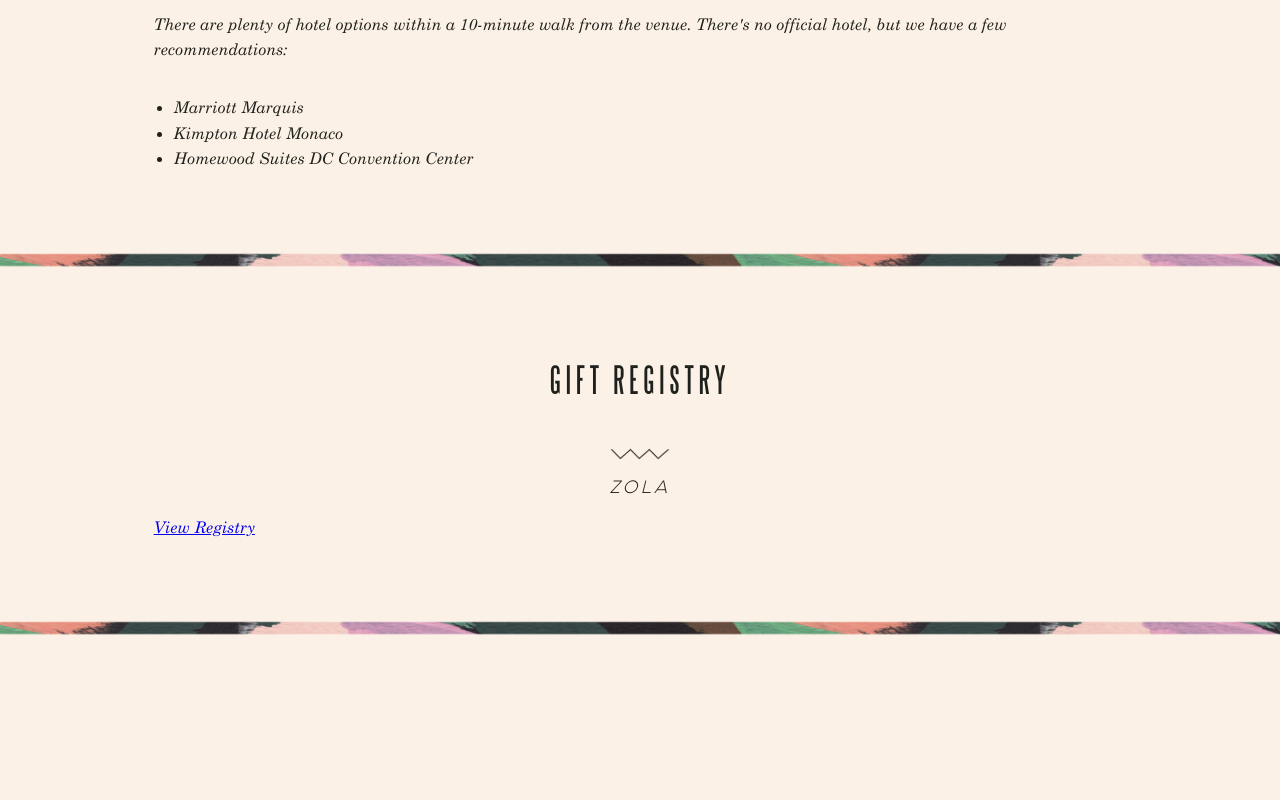
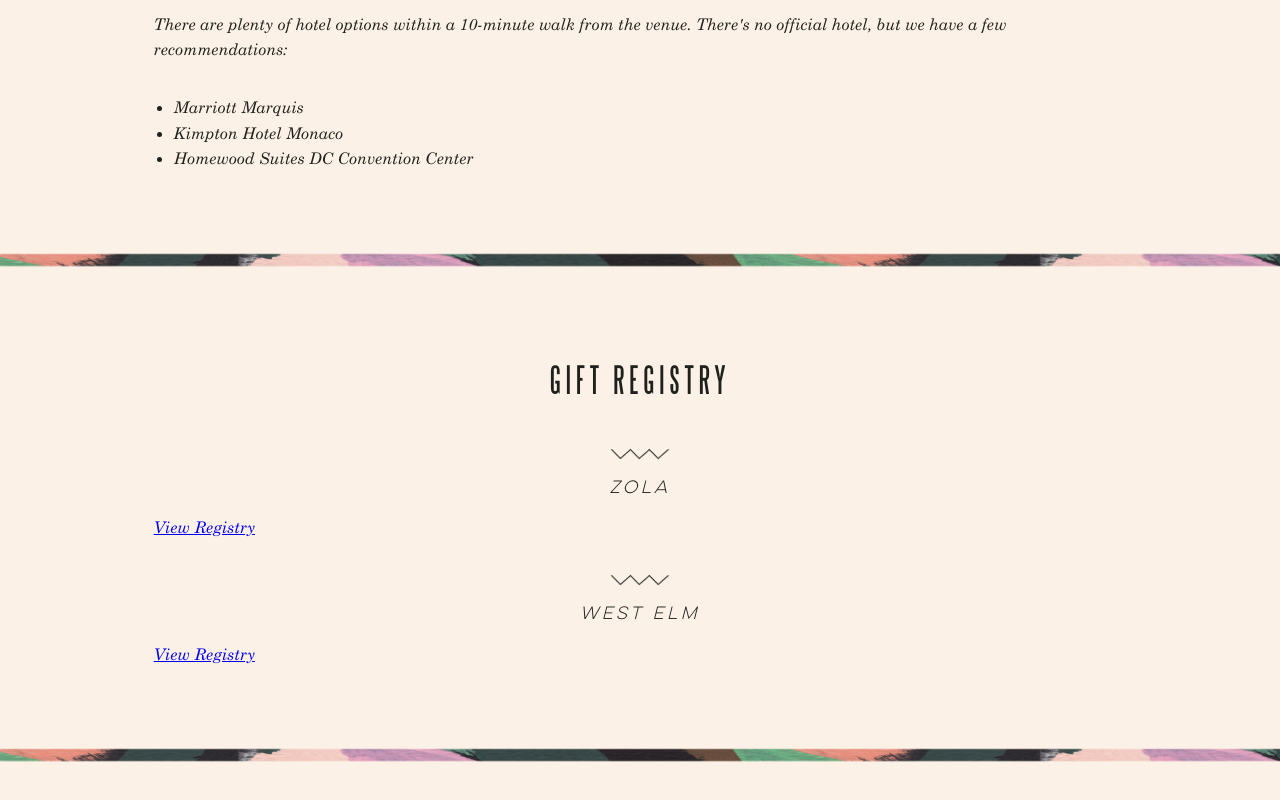
Before and after one commit to adambray/wedding_site, a plain HTML site: page index.html in a window 1280 px wide. Shown: the part 2895-3695 px from the top of the page. Before the commit the page ends 3596 px from the top, so only its background shows below. Drawn offline with Linux system fonts and the light colour scheme; some packages are replaced by stand-ins of ours.

Commit message:
Add West Elm

```diff
--- a/index.html
+++ b/index.html
@@ -177,6 +177,12 @@
                 <p>
                     <a href="https://www.zola.com/registry/eatbraylove">View Registry</a>
                 </p>
+                <div class="small-divider"></div>
+                <h3>West Elm</h3>
+                <p>
+                    <a href="https://www.westelm.com/registry/5wmnljnqlm/registry-list.html">View Registry</a>
+                </p>
+
             </div>
         </section>
         <div class="divider"></div>
```
